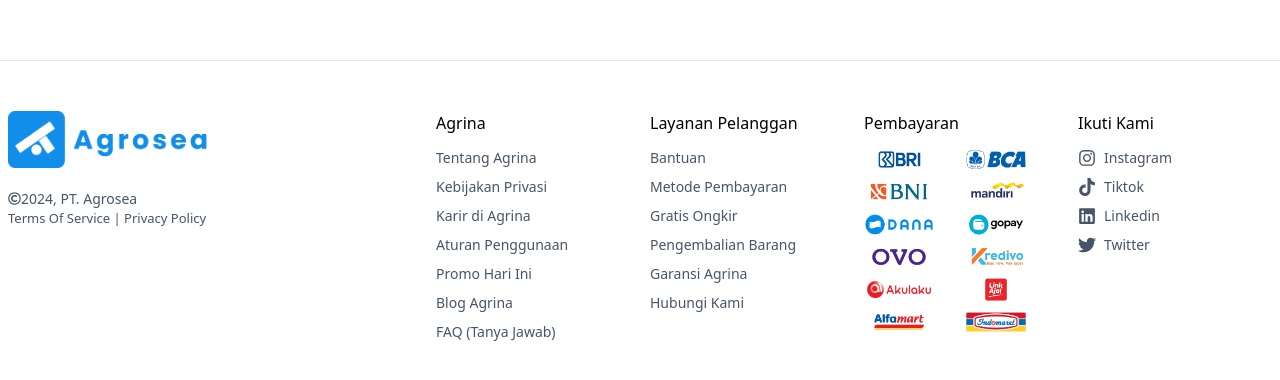
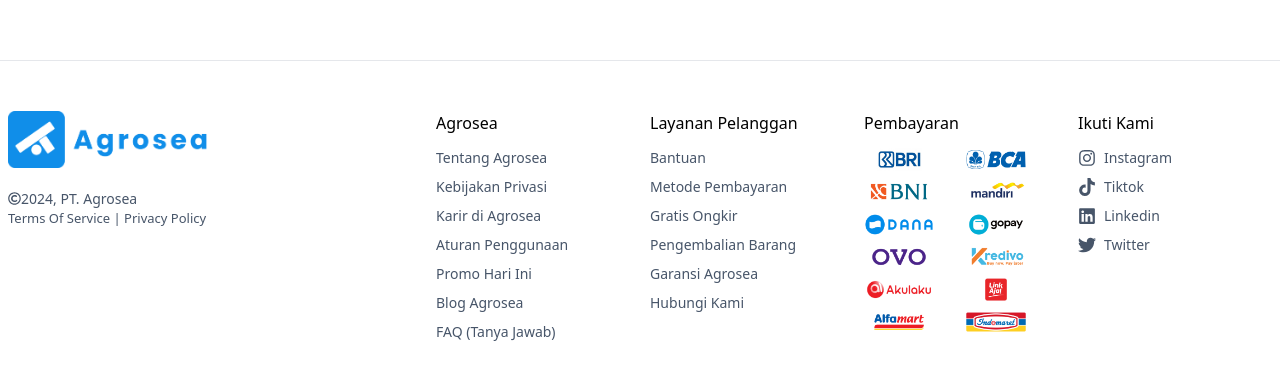
Before and after one commit to Jimly23/agrosea, a React (Vite) app: page /cart in a window 1280 px wide. Shown: the part 760-1140 px from the top of the page. Built offline with nearby package versions, Linux system fonts and the light colour scheme.

Commit message:
Add logo

```diff
--- a/index.html
+++ b/index.html
@@ -2,9 +2,9 @@
 <html lang="en">
   <head>
     <meta charset="UTF-8" />
-    <link rel="icon" type="image/svg+xml" href="/vite.svg" />
+    <link rel="icon" type="image/svg+xml" href="./src/assets/logo.png" />
     <meta name="viewport" content="width=device-width, initial-scale=1.0" />
-    <title>Agrina</title>
+    <title>Agrosea</title>
   </head>
   <body>
     <div id="root"></div>
--- a/src/components/template/Footer.jsx
+++ b/src/components/template/Footer.jsx
@@ -17,14 +17,14 @@ const Footer = () => {
           </div>
         </div>
         <div className="box">
-          <h5 className='font-medium mb-3'>Agrina</h5>
+          <h5 className='font-medium mb-3'>Agrosea</h5>
           <ul className='text-[14px] text-slate-600'>
-            <li className='mb-2'>Tentang Agrina</li>
+            <li className='mb-2'>Tentang Agrosea</li>
             <li className='mb-2'>Kebijakan Privasi</li>
-            <li className='mb-2'>Karir di Agrina</li>
+            <li className='mb-2'>Karir di Agrosea</li>
             <li className='mb-2'>Aturan Penggunaan</li>
             <li className='mb-2'>Promo Hari Ini</li>
-            <li className='mb-2'>Blog Agrina</li>
+            <li className='mb-2'>Blog Agrosea</li>
             <li className='mb-2'>FAQ (Tanya Jawab)</li>
           </ul>
         </div>
@@ -35,7 +35,7 @@ const Footer = () => {
             <li className='mb-2'>Metode Pembayaran</li>
             <li className='mb-2'>Gratis Ongkir</li>
             <li className='mb-2'>Pengembalian Barang</li>
-            <li className='mb-2'>Garansi Agrina</li>
+            <li className='mb-2'>Garansi Agrosea</li>
             <li className='mb-2'>Hubungi Kami</li>
           </ul>
         </div>
```
Also changed, not shown: src/assets/logo.png (added).
